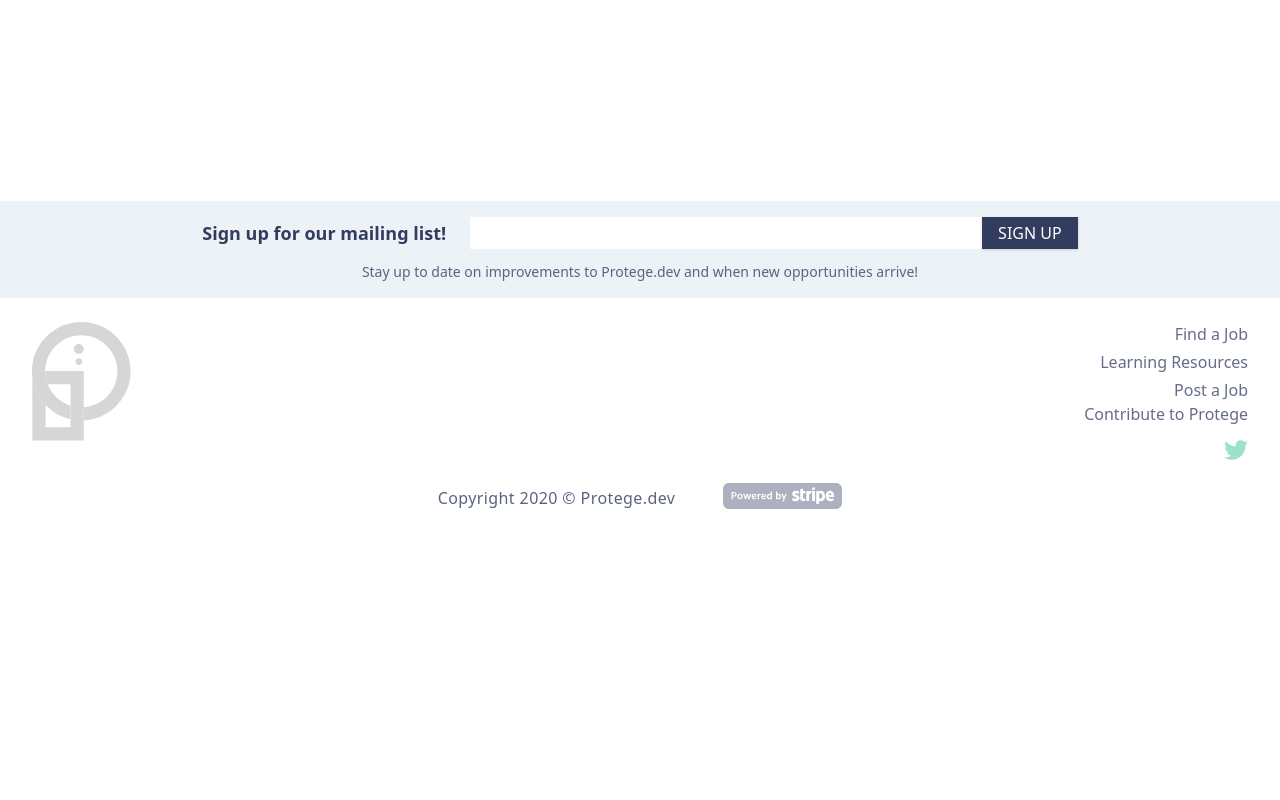
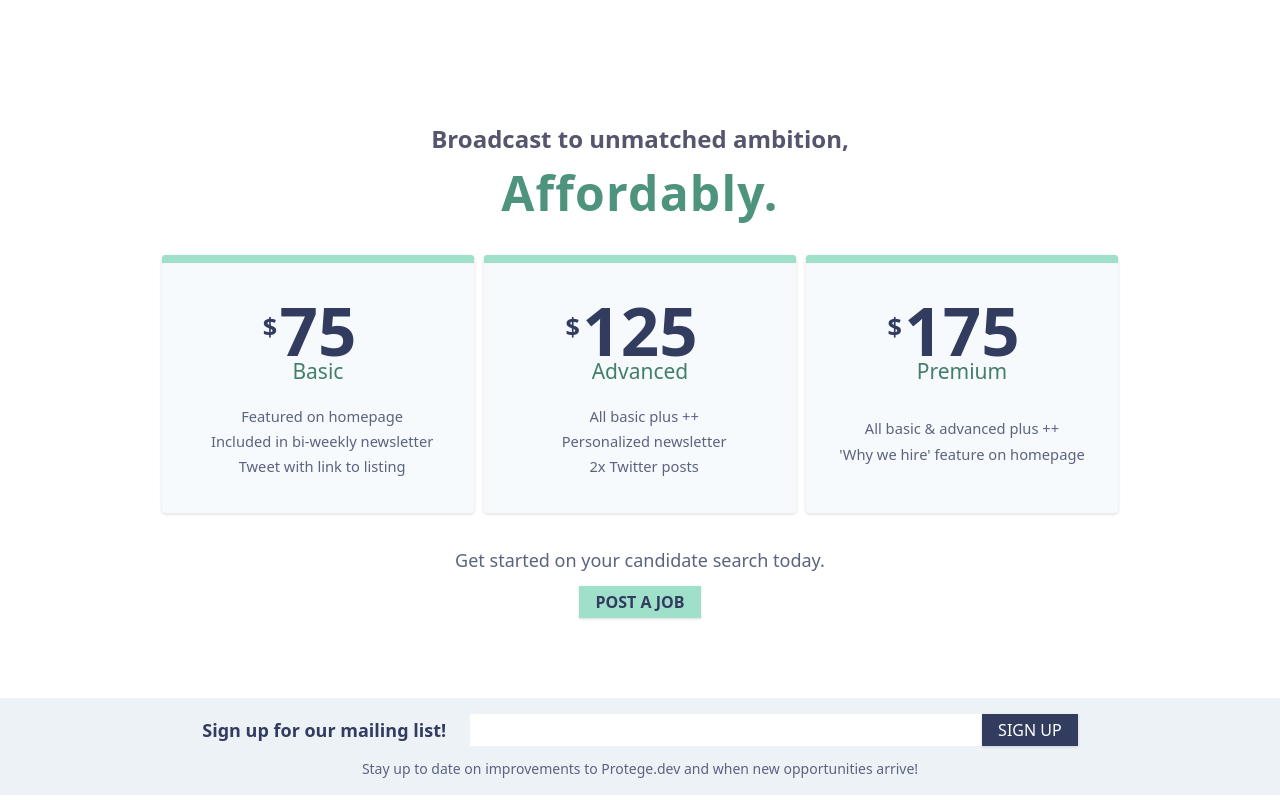
Before and after one commit to ProjectProtege/protege, a Next.js app in the folder protege/: page / in a window 1280 px wide. Shown: the part 1280-2080 px from the top of the page. Before the commit the page ends 1814 px from the top, so only its background shows below. Built offline with nearby package versions, Linux system fonts and the light colour scheme; no server answers; the database is empty.

Commit message:
tier select

```diff
--- /dev/null
+++ b/protege/components/form/RadioInput.js
@@ -0,0 +1,17 @@
+import React from 'react'
+import { useField } from 'formik'
+
+const RadioButton = ({ id, label, ...props }) => {
+  const [field] = useField(props)
+
+  return (
+    <>
+      <label htmlFor={id}>
+        <input {...field} {...props} className='mr-3' id={id} />
+        {label}
+      </label>
+    </>
+  )
+}
+
+export default RadioButton
--- /dev/null
+++ b/protege/components/form/TierSelect.js
@@ -0,0 +1,64 @@
+import TierSelectCard from './TierSelectCard'
+
+const TierSelect = () => {
+  return (
+    <div>
+      <div className='grid max-w-5xl grid-cols-1 gap-6 mx-auto md:grid-cols-3'>
+        <TierSelectCard value={process.env.BASIC_PLAN}>
+          <div className='col-span-1 text-center'>
+            <div className='relative text-5xl font-bold leading-none text-blue-900 md:text-6xl'>
+              <span className='absolute mt-4 -ml-4 text-2xl'>$</span>
+              75
+            </div>
+
+            <p className='-mt-2 text-lg text-teal-900 md:text-xl md:mb-4'>
+              Basic
+            </p>
+          </div>
+
+          <ul className='col-span-2 pl-2 text-sm leading-6 text-blue-700'>
+            <li>Featured on homepage</li>
+            <li>Included in bi-weekly newsletter</li>
+            <li>Tweet with link to listing</li>
+          </ul>
+        </TierSelectCard>
+
+        <TierSelectCard value={process.env.ADVANCED_PLAN}>
+          <div className='col-span-1 text-center'>
+            <div className='relative text-5xl font-bold leading-none text-blue-900 md:text-6xl'>
+              <span className='absolute mt-4 -ml-4 text-2xl'>$</span>
+              125
+            </div>
+            <p className='-mt-2 text-lg text-teal-900 md:text-xl md:mb-4'>
+              Advanced
+            </p>
+          </div>
+          <ul className='col-span-2 pl-2 text-sm leading-6 text-blue-700'>
+            <li>All basic plus ++</li>
+            <li>Personalized newsletter</li>
+            <li>2x Twitter posts</li>
+          </ul>
+        </TierSelectCard>
+
+        <TierSelectCard value={process.env.PREMIUM_PLAN}>
+          <div className='col-span-1 text-center'>
+            <div className='relative text-5xl font-bold leading-none text-blue-900 md:text-6xl'>
+              <span className='absolute mt-4 -ml-4 text-2xl'>$</span>
+              175
+            </div>
+            <p className='-mt-2 text-lg text-teal-900 md:text-xl md:mb-4'>
+              Premium
+            </p>
+          </div>
+
+          <ul className='col-span-2 text-sm leading-6 text-blue-700'>
+            <li>All basic &amp; advanced plus ++</li>
+            <li>&apos;Why we hire&apos; feature on homepage</li>
+          </ul>
+        </TierSelectCard>
+      </div>
+    </div>
+  )
+}
+
+export default TierSelect
--- /dev/null
+++ b/protege/components/form/TierSelectCard.js
@@ -0,0 +1,41 @@
+import { useRouter } from 'next/router'
+import { useForm } from 'store/job-post_store'
+import PropTypes from 'prop-types'
+
+const TierSelectCard = ({ children, value }) => {
+  const route = useRouter()
+  const setTier = useForm((s) => s.setTier)
+  const tier = useForm((s) => s.tier)
+
+  return (
+    <button
+      className={`p-6 md:p-8 shadow rounded text-left md:text-center cursor-pointer border-t-8 border-gray-300  transform ease-in-out duration-150 bg-white mx-auto mb-4 grid grid-cols-3 md:grid-cols-1 w-full
+      ${
+        route.route === '/post-a-job'
+          ? 'hover:border-teal-300 hover:scale-107 hover:shadow-md'
+          : ''
+      }
+      ${tier === value ? 'border-teal-300 bg-gray-100 scale-105' : ''}`}
+      onClick={() => {
+        setTier(value)
+      }}
+      type='button'
+    >
+      {route.route === '/' ? (
+        <div className='hidden absolute bg-error px-4 py-2 z-10 text-white uppercase -rotate-15 transform text-sm font-semibold tracking-widest -ml-1 shadow'>
+          Free for now!
+        </div>
+      ) : (
+        ''
+      )}
+      {children}
+    </button>
+  )
+}
+
+TierSelectCard.propTypes = {
+  children: PropTypes.node.isRequired,
+  value: PropTypes.string.isRequired,
+}
+
+export default TierSelectCard
--- a/protege/next.config.js
+++ b/protege/next.config.js
@@ -9,5 +9,8 @@ module.exports = {
     MESSAGING_SENDER_ID: process.env.MESSAGING_SENDER_ID,
     APP_ID: process.env.APP_ID,
     MEASUREMENT_ID: process.env.MEASUREMENT_ID,
+    BASIC_PLAN: process.env.BASIC_PLAN,
+    ADVANCED_PLAN: process.env.ADVANCED_PLAN,
+    PREMIUM_PLAN: process.env.PREMIUM_PLAN,
   },
 }
--- a/protege/pages/index.js
+++ b/protege/pages/index.js
@@ -1,13 +1,16 @@
 import Link from 'next/link'
 import { useJobs } from 'store/jobs_store'
+import { useForm } from 'store/job-post_store'
 
 import FindYourNext from 'components/home/FindYourNext'
 import JobCard from 'components/job/JobCard'
+import TierSelect from 'components/form/TierSelect'
 
 // import { db } from 'firebase/firebase'
 
 const Home = () => {
   const jobs = useJobs((s) => s.jobs)
+  const tier = useForm((s) => s.tier)
 
   function activeJobs(jobList) {
     const active = jobList.filter((job) => {
@@ -65,6 +68,32 @@ const Home = () => {
             ))}
         </div>
       </section>
+
+      <div className='flex flex-col items-center'>
+        <h2 className='mb-8 text-2xl font-bold leading-normal text-center text-blue-500'>
+          Broadcast to unmatched ambition,
+          <br />
+          <span className='text-5xl tracking-wide text-teal-800'>
+            Affordably.
+          </span>
+        </h2>
+
+        <TierSelect />
+
+        <div className='flex flex-col items-center mt-6'>
+          <h3 className='text-lg text-center text-blue-700'>
+            Get started on your candidate search today.
+          </h3>
+
+          <Link href={`/post-a-job?s=1&t=${tier}`}>
+            <a>
+              <button className='mt-3 btn btn-teal' type='button'>
+                Post a Job
+              </button>
+            </a>
+          </Link>
+        </div>
+      </div>
     </div>
   )
 }
--- /dev/null
+++ b/protege/store/job-post_store.js
@@ -0,0 +1,9 @@
+/* eslint-disable import/prefer-default-export */
+import create from 'zustand'
+
+export const useForm = create((set) => ({
+  form: {},
+  tier: undefined,
+  setForm: (form) => set({ form }),
+  setTier: (tier) => set({ tier }),
+}))
```
